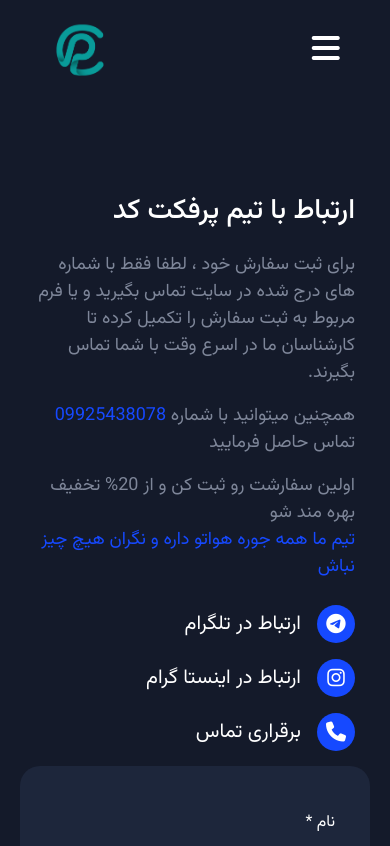
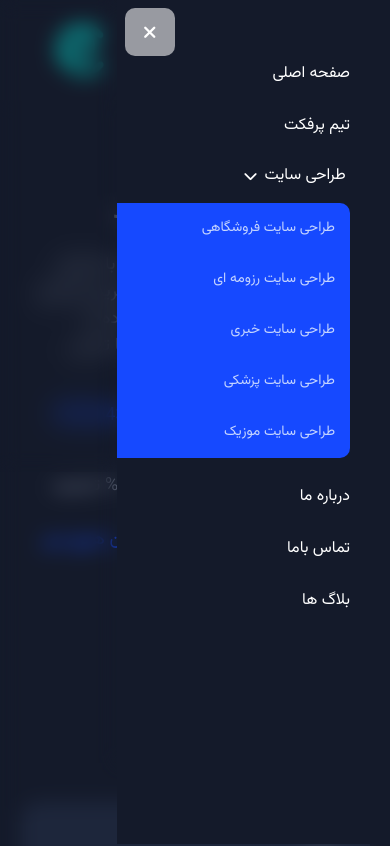
Before and after one commit to Amiraliansaripour/PerfectCodeNew, a React (Create React App) app: page /contact in a window 390 px wide. Shown: the top 846 px of the page. Built offline with nearby package versions, Linux system fonts and the light colour scheme.

Commit message:
fixed navbaer mobile UX

```diff
--- a/src/App.css
+++ b/src/App.css
@@ -186,3 +186,25 @@
 .tooltip {
   padding: 10px;
 }
+
+/* custom scrollbar */
+
+/* width */
+::-webkit-scrollbar {
+  width: 10px;
+}
+
+/* Track */
+::-webkit-scrollbar-track {
+  background: #212d49;
+}
+
+/* Handle */
+::-webkit-scrollbar-thumb {
+  background: var(--blue-color);
+}
+
+/* Handle on hover */
+::-webkit-scrollbar-thumb:hover {
+  background: var(--blue-color);
+}
--- a/src/components/Contact/Contact.css
+++ b/src/components/Contact/Contact.css
@@ -78,10 +78,9 @@
     align-items: center;
     flex-direction: row-reverse;
     text-align: right;
-    gap: 20px;
+    /* gap: 20px; */
     margin-top: 10px;
 }
-
 
 .contact-icon i {
     background-color: #1649ff;
@@ -97,7 +96,18 @@
 
 .contact-icon a {
     color: #fff;
-    font-size: 20px;
+    font-size: 18px;
+    border: 1px solid #dddddd4a;
+    background-color: #ffffff26;
+    width: 185px;
+    display: flex;
+    justify-content: center;
+    padding: 5px 0;
+    border-radius: 10px;
+    -webkit-border-radius: 10px;
+    -moz-border-radius: 10px;
+    -ms-border-radius: 10px;
+    -o-border-radius: 10px;
 }
 
 .contact-icon a:hover {
--- a/src/components/Contact/Contact.jsx
+++ b/src/components/Contact/Contact.jsx
@@ -33,11 +33,11 @@
 
                     </div>
                     <div className="contact-icon mt-4">
-                        <a href='https://telegram.com/perfectcodeteam' target='_blank'  className='d-flex align-items-center gap-3'><i className="fa-brands fa-telegram"></i> ارتباط در تلگرام</a>
+                        <a href='https://t.me/perfectcodeteam' target='_blank'  className='d-flex align-items-center gap-3'><i className="fa-brands fa-telegram"></i> ارتباط در تلگرام</a>
                     </div>
 
                     <div className="contact-icon mt-3">
-                        <a href='https://instagram.com/_u/perfectcode.ir'  target='_blank' className='d-flex align-items-center gap-3'><i className="fa-brands fa-instagram"></i> ارتباط در اینستا گرام</a>
+                        <a href='https://instagram.com/_u/perfectcode.ir'  target='_blank' className='d-flex align-items-center gap-3'><i className="fa-brands fa-instagram"></i> ارتباط در اینستا</a>
                     </div>
                     <div className="contact-icon mt-3">
                         <a href='tel:09925438078' className='d-flex align-items-center gap-3'><i className="fa fa-phone"></i> برقراری تماس</a>
@@ -61,7 +61,9 @@
                             <i className="fa-brands fa-telegram"></i>
                         </a>
                     </div> */}
+
                 </div>
+
             </section>
 
 
--- a/src/components/Navbar/Navbar.css
+++ b/src/components/Navbar/Navbar.css
@@ -1,3 +1,9 @@
+.contact-btn a:hover {
+  color: #fff;
+}
+
+
+
 /* List Style */
 .header-list {
   display: flex;
@@ -18,9 +24,10 @@
   list-style: none;
   font-size: 18px;
   z-index: 20;
+  margin-bottom: 0 !important;
 }
+
 /* List Style */
-
 
 /* Hamburger Menu */
 
@@ -35,24 +42,148 @@
 }
 
 .close {
-  font-size: 2.5rem;
   display: none;
   position: absolute;
-  top: 5%;
-  left: 5%;
-  z-index: 60;
   cursor: pointer;
+  transition: .4s cubic-bezier(0.455, 0.03, 0.515, 0.955);
+  -webkit-transition: .4s cubic-bezier(0.455, 0.03, 0.515, 0.955);
+  -moz-transition: .4s cubic-bezier(0.455, 0.03, 0.515, 0.955);
+  -ms-transition: .4s cubic-bezier(0.455, 0.03, 0.515, 0.955);
+  -o-transition: .4s cubic-bezier(0.455, 0.03, 0.515, 0.955);
+}
+
+.close:hover {
+  transform: scale(1.05);
+  -webkit-transform: scale(1.05);
+  -moz-transform: scale(1.05);
+  -ms-transform: scale(1.05);
+  -o-transform: scale(1.05);
+}
+
+/* drop down menu */
+.drop-down {
+  z-index: inherit;
+  transition: .3s;
+  -webkit-transition: .3s;
+  -moz-transition: .3s;
+  -ms-transition: .3s;
+  -o-transition: .3s;
+}
+
+.drop-down:hover .drop-down-item {
+  display: block;
+}
+
+.drop-down-item {
+  display: none;
+  position: absolute;
+  justify-content: start;
+  width: 300px;
+}
+
+.drop-down-item ul {
+  width: 100%;
+  display: flex;
+  flex-direction: column;
+  justify-content: start;
+  align-items: flex-end;
+  margin-top: 15px;
+  row-gap: 0;
+  background-color: var(--blue-color);
+  border-radius: 10px;
+  -webkit-border-radius: 10px;
+  -moz-border-radius: 10px;
+  -ms-border-radius: 10px;
+  -o-border-radius: 10px;
+  padding: 0;
+}
+
+.drop-down-item ul li {
+  width: 100%;
+  display: flex;
+  justify-self: start;
+}
+
+.drop-down-item ul a {
+  width: 100%;
+  display: flex;
+  justify-content: end;
+  border-bottom: 1px solid rgba(255, 255, 255, 0.651);
+  padding: 15px;
+  font-size: 16px;
+  border-radius: 10px;
+  -webkit-border-radius: 10px;
+  -moz-border-radius: 10px;
+  -ms-border-radius: 10px;
+  -o-border-radius: 10px;
+  transition: .4s cubic-bezier(0.175, 0.885, 0.32, 1.275);
+  -webkit-transition: .4s cubic-bezier(0.175, 0.885, 0.32, 1.275);
+  -moz-transition: .4s cubic-bezier(0.175, 0.885, 0.32, 1.275);
+  -ms-transition: .4s cubic-bezier(0.175, 0.885, 0.32, 1.275);
+  -o-transition: .4s cubic-bezier(0.175, 0.885, 0.32, 1.275);
+}
+
+.drop-down-item ul a:hover {
+  color: aliceblue;
+  background-color: #ffffff5e;
+  transform: scale(1.03);
+  -webkit-transform: scale(1.03);
+  -moz-transform: scale(1.03);
+  -ms-transform: scale(1.03);
+  -o-transform: scale(1.03);
+}
+
+.drop-down-item ul a:last-child {
+  border: none;
+}
+
+/* navbar bg */
+.navbar-background {
+  display: none;
+}
+
+@media only screen and (max-width: 992px) {
+  .links a {
+    font-size: 16px;
+  }
+
+  .links ul li:nth-child(6) {
+    display: none;
+  }
 }
 
 @media only screen and (max-width: 768px) {
 
+  /* navbar bg */
+  .navbar-background {
+    display: block;
+  }
+
+  .links ul li:nth-child(6) {
+    display: block;
+  }
+
   /* navbar */
   .hamburger {
     display: block;
+    z-index: 38;
+  }
+
+  .links {
+    position: relative;
   }
 
   .close {
     display: block;
+    position: absolute;
+    left: 8px;
+    padding: 15px 18px;
+    top: 8px;
+    background-color: #ffffff8f;
+    display: flex;
+    border-radius: 10px;
+    justify-content: center;
+    align-items: center;
   }
 
   .header-list {
@@ -61,7 +192,7 @@
     position: relative;
   }
 
-  .links ul {
+  .links>ul {
     position: fixed;
     top: 0;
     right: -100%;
@@ -69,12 +200,24 @@
     height: 100vh;
     display: flex;
     flex-direction: column;
-    align-items: center;
-    justify-content: center;
+    align-items: end;
+    justify-content: start;
+    padding: 60px 40px;
     text-align: center;
+    /* background-color: #0d4dff; */
     background-color: #141A2A;
-    gap: 5rem;
     transition: 1s;
+    scroll-behavior: smooth;
+    overflow-y: scroll;
+    z-index: 40;
+  }
+
+  .links>ul::-webkit-scrollbar {
+    display: none;
+  }
+
+  .links ul li a:hover {
+    color: aliceblue;
   }
 
   .links ul.active {
@@ -84,4 +227,39 @@
   .contact-btn {
     display: none;
   }
+
+  /* dropdown menu */
+  .drop-down a {
+    display: flex;
+    flex-direction: row-reverse;
+    justify-content: start;
+    align-items: center;
+    gap: 7px;
+  }
+
+  .drop-down-item {
+    position: relative;
+    display: flex;
+  }
+
+  .drop-down-item ul li {
+    width: 100%;
+    display: flex;
+    justify-self: start;
+    font-size: 14px;
+    color: rgba(240, 248, 255, 0.795);
+  }
+
+  .drop-down-item ul a {
+    border-bottom: 0;
+  }
+
+  /*  navbar bg */
+  .navbar-background {
+    width: 100%;
+    height: 100vh;
+    position: fixed;
+    z-index: 35;
+    backdrop-filter: blur(10px);
+  }
 }
--- a/src/components/Navbar/Navbar.jsx
+++ b/src/components/Navbar/Navbar.jsx
@@ -1,38 +1,55 @@
-import React, { useRef } from 'react'
+import React, { useRef, useState } from 'react'
 import { Link } from 'react-router-dom'
 import '../../Responsive.css'
 import './Navbar.css'
 
 const Navbar = () => {
-    const navRef = useRef()
-    const resMenu = () => {
-        navRef.current.classList.toggle("active")
-    }
+    const [navbar, setNavbar] = useState(true)
     return (
+        <div>
             <div className="header-list">
 
                 <div className="logo">
                     <Link to='/'><img src="../assets/img/logo/logo.png" alt="پرفکت کد" width='60' height='60' /></Link>
                 </div>
                 <div className="links">
-                <ul ref={navRef}>
+                    <ul className={navbar ? 'active' : ''}  onClick={() => setNavbar(!navbar)}>
                         <li><Link to="/">صفحه اصلی</Link></li>
                         <li><Link to="/team">تیم پرفکت</Link></li>
+                        <li className='drop-down'>
+                            <Link to='/'><i className='fas fa-chevron-down small'></i>&nbsp;طراحی سایت</Link>
+                            <div className='drop-down-item'>
+                                <ul>
+                                    <Link to='/blog'><li>طراحی سایت فروشگاهی</li></Link>
+                                    <Link to='/??'><li>طراحی سایت رزومه ای</li></Link>
+                                    <Link to='/??'><li>طراحی سایت خبری</li></Link>
+                                    <Link to='/??'><li>طراحی سایت پزشکی</li></Link>
+                                    <Link to='/??'><li>طراحی سایت موزیک</li></Link>
+                                </ul>
+                            </div>
+                        </li>
                         <li><Link to="/about">درباره ما</Link></li>
                         <li><Link to="/contact">تماس باما</Link></li>
                         <li><Link to="/blog">بلاگ ها</Link></li>
-                    <li className='close' onClick={resMenu}>
+                        <li className='close ' onClick={() => setNavbar(!navbar)}>
                             <i className='fa fa-remove'></i>
                         </li>
                     </ul>
+
                 </div>
-            <div className="btn-active contact-btn">
+                <button className="btn-active contact-btn">
                     <Link to="/contact">تماس باما</Link>
+                </button>
+
+                <div className={`hamburger ${navbar ? 'active' : ''}`} onClick={() => setNavbar(!navbar)}>
+                    <i className="fa fa-navicon"></i>
                 </div>
 
-            <div className="hamburger" onClick={resMenu}>
-                <i className="fa fa-navicon"></i>
+                <div className={`navbar-background d-block d-md-none ${navbar == true ? 'd-block' : 'd-none'}`} onClick={() => setNavbar(!false)}></div>
+
             </div>
+
+            <div className={`navbar-background d-block d-md-none ${navbar == true ? 'd-block' : 'd-none'}`} onClick={() => setNavbar(false)}></div>
         </div>
     )
 }
```
Lines whose indentation alone changed are shown as unchanged.
